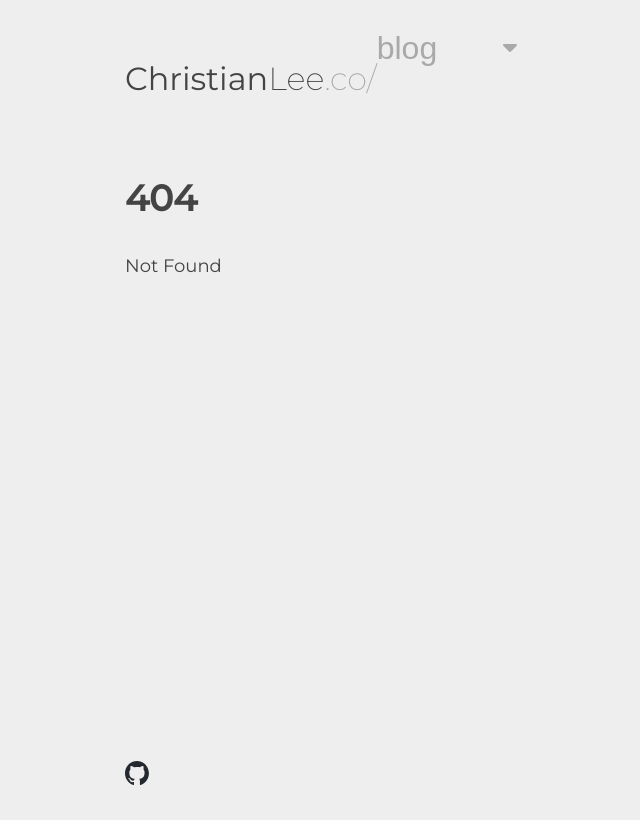
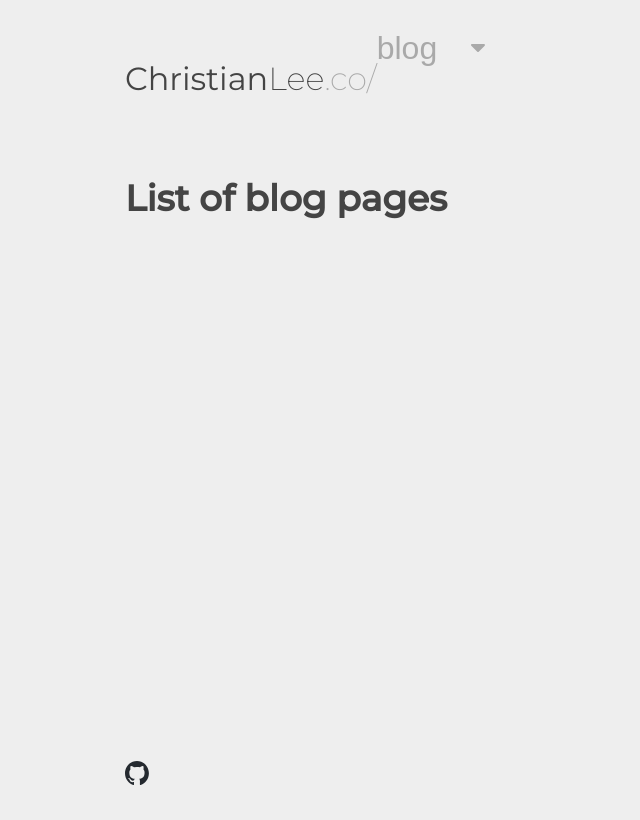
Before and after one commit to chrlee/christianlee.co, a SvelteKit app: page /blog in a window 1280 px wide. Before the commit this address had no page. Shown: the whole page, without its empty margins (19-659 px from the left). Built offline with nearby package versions, Linux system fonts and the light colour scheme.

Commit message:
Add blog and transitions

```diff
--- a/package.json
+++ b/package.json
@@ -10,6 +10,7 @@
     "eslint": "^8.28.0",
     "eslint-config-prettier": "^8.5.0",
     "eslint-plugin-svelte": "^2.30.0",
+    "mdsvex": "^0.11.0",
     "prettier": "^2.8.0",
     "prettier-plugin-svelte": "^2.10.1",
     "svelte": "^4.0.5",
@@ -28,8 +29,5 @@
     "lint": "prettier --plugin-search-dir . --check . && eslint .",
     "format": "prettier --plugin-search-dir . --write ."
   },
-  "type": "module",
-  "dependencies": {
-    "@threlte/core": "^6.1.0"
-  }
+  "type": "module"
 }
--- a/src/components/Three.svelte
+++ /dev/null
@@ -1,7 +0,0 @@
-<script>
-  import { Canvas } from '@threlte/core'
-  import Scene from './Scene.svelte'
-</script>
-<Canvas>
-  <Scene />
-</Canvas>
--- a/src/routes/+layout.svelte
+++ b/src/routes/+layout.svelte
@@ -5,10 +5,21 @@
   import { dev } from '$app/environment';
   import { inject } from '@vercel/analytics';
 	import { onMount } from 'svelte';
+  import { fade } from 'svelte/transition';
+	import { cubicIn, cubicOut } from 'svelte/easing';
 
   inject({ mode: dev ? 'development' : 'production' });
 
-  $: currentPath = '';
+  export let data;
+
+  const duration = 300;
+	const delay = duration + 100;
+	const y = 10;
+
+	const transitionIn = { easing: cubicOut, y, duration, delay };
+	const transitionOut = { easing: cubicIn, y: -y, duration };
+
+  $: currentPath = data.pathname.replace('/', '');
   onMount(() => {
     currentPath = window.location.pathname.replace('/', '');
   })
@@ -20,9 +31,11 @@
 	<section class="topNav">
 		<Header currentPath={currentPath} />
 	</section>
-	<main class="pageContent">
+  {#key currentPath}
+    <main in:fade={transitionIn} out:fade={transitionOut} class="pageContent">
       <slot />
     </main>
+  {/key}
   <Footer />
 </div>
 
--- a/src/routes/+layout.ts
+++ b/src/routes/+layout.ts
@@ -1 +1,9 @@
 export const prerender = true;
+
+export const load = ({ url }) => {
+	const { pathname } = url;
+
+	return {
+		pathname
+	};
+};
--- /dev/null
+++ b/src/routes/blog/+page.svelte
@@ -0,0 +1 @@
+<h1>List of blog pages</h1>
--- a/src/routes/projects/+page.svelte
+++ /dev/null
@@ -1,5 +0,0 @@
-<script lang="ts">
-	import Three from "../../components/Three.svelte";
-
-</script>
-<Three />
--- a/svelte.config.js
+++ b/svelte.config.js
@@ -1,5 +1,6 @@
 import adapter from '@sveltejs/adapter-static';
 import { vitePreprocess } from '@sveltejs/kit/vite';
+import { mdsvex } from 'mdsvex';
 
 export default {
 	kit: {
@@ -13,5 +14,11 @@ export default {
 			strict: true
 		})
 	},
-	preprocess: vitePreprocess(),
+  extensions: ['.svelte', '.md'],
+	preprocess: [
+    vitePreprocess(),
+    mdsvex({
+      extensions: ['.md'],
+    })
+  ]
 };
```
Also changed, not shown: src/routes/blog/first/+page.md (added, +1 -0 lines), 1 other file (tests, documents, lock files or other folders). Lines whose indentation alone changed are shown as unchanged.
